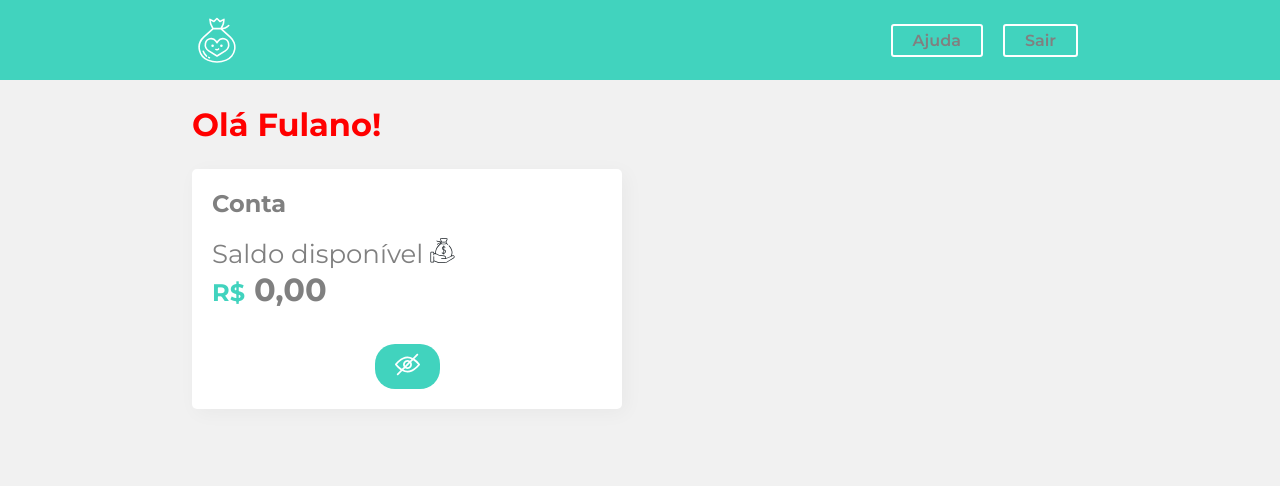
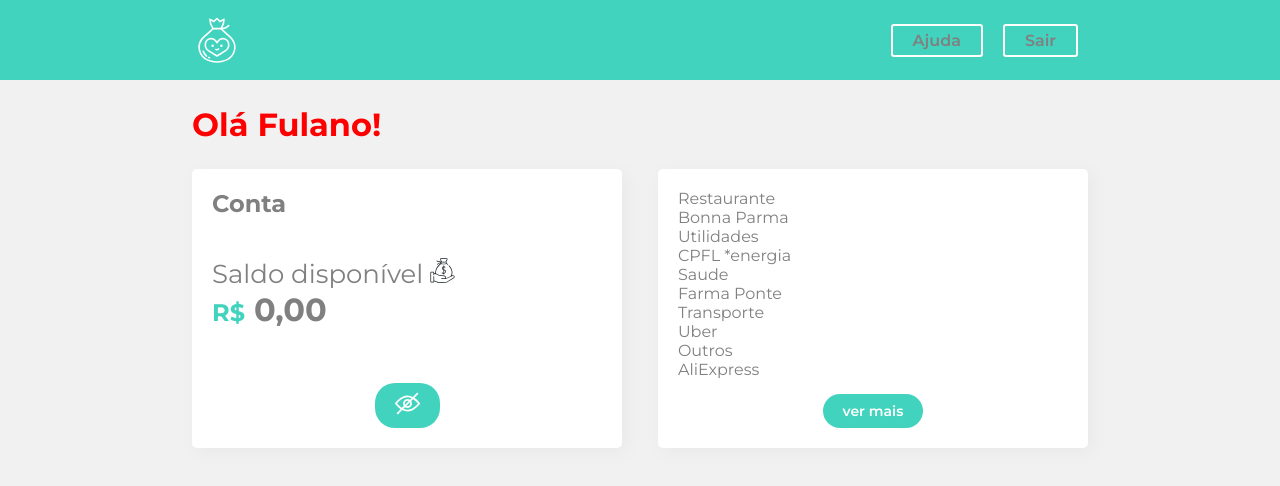
Before and after one commit to BarbaraPSousa/react-abstraindo-CSS-Styled-Components, a React (Create React App) app: page / in a window 1280 px wide. Shown: the top 486 px of the page. Built offline with nearby package versions, Linux system fonts and the light colour scheme.

Commit message:
Criando  Extrato

```diff
--- a/src/Components/Container/index.jsx
+++ b/src/Components/Container/index.jsx
@@ -1,8 +1,11 @@
 import React from "react";
+
+import styled from "styled-components";
 
 import Titulo from "../Titulo";
 import Conta from "../Conta";
-import styled from "styled-components";
+import Extrato from "../Extrado";
+
 
 const Container = styled.div`
   background-color: #f1f1f1;
@@ -26,6 +29,7 @@
       <Titulo>Olá Fulano!</Titulo>
       <Conteudo>
         <Conta />
+        <Extrato />
       </Conteudo>
     </Container>
   );
--- /dev/null
+++ b/src/Components/Extrado/index.jsx
@@ -0,0 +1,22 @@
+import React from "react";
+import { Box, Botao } from "../UI";
+import { extratoLista } from "../../info";
+
+const Extrato = () => {
+  return (
+    <Box>
+      {extratoLista.updates.map(({id, type, from, value, date}) => {
+        return (
+          <div key={id}>
+            <div>{type}</div>
+            <div>{from}</div>
+          </div>
+        );
+      })}
+
+      <Botao> ver mais</Botao>
+    </Box>
+  );
+};
+
+export default Extrato;
```
